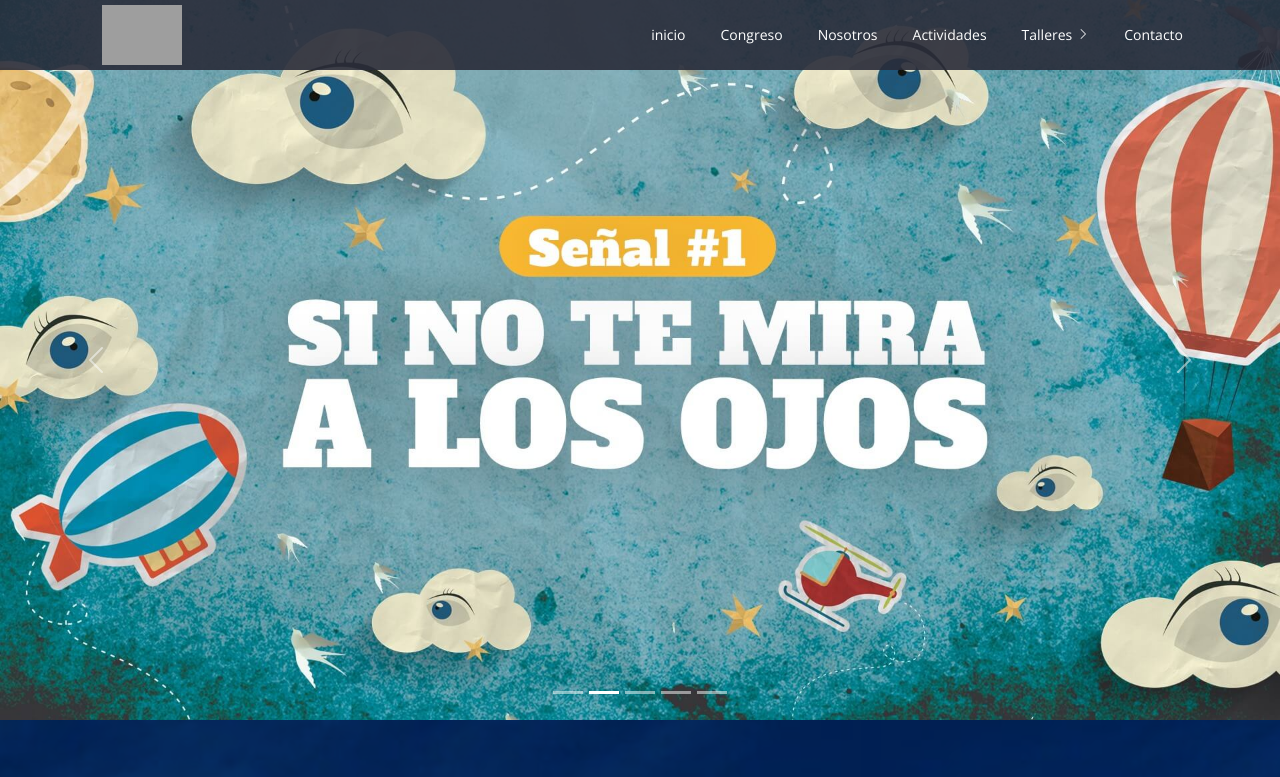
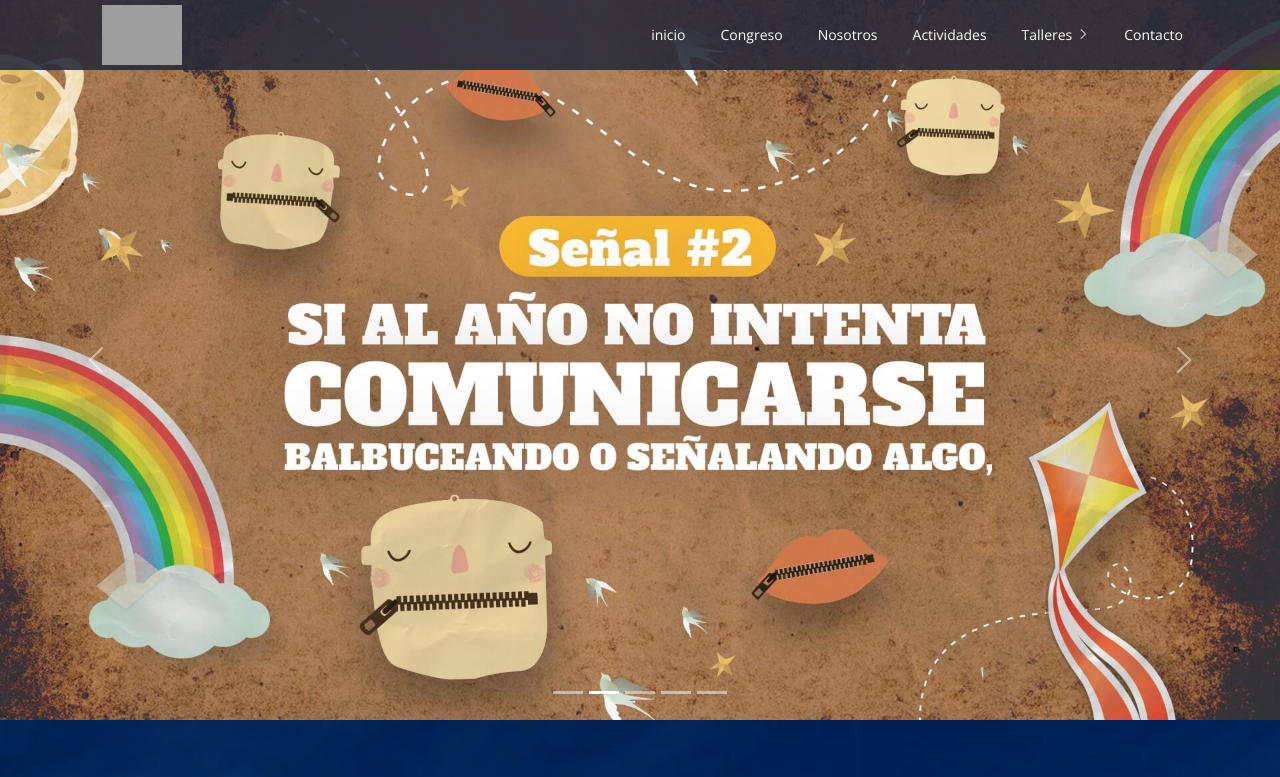
Before and after one commit to fbiason/tea-santacruz, a website: page index.html in a window 1280 px wide. Shown: the top 777 px of the page. Drawn offline with nearby package versions, Linux system fonts and the light colour scheme; grey boxes are pictures that could not be loaded.

Commit message:
Web Finalizada

```diff
--- a/index.html
+++ b/index.html
@@ -87,16 +87,16 @@
         <img src="assets/img/hero-1.jpg" class="d-block w-100" alt="Señales TEA">
       </div>
       <div class="carousel-item">
-        <img src="assets/img/hero-1.jpg" class="d-block w-100" alt="Señales TEA">
+        <img src="assets/img/hero-2.jpg" class="d-block w-100" alt="Señales TEA">
       </div>
       <div class="carousel-item">
-        <img src="assets/img/hero-1.jpg" class="d-block w-100" alt="Señales TEA">
+        <img src="assets/img/hero-3.jpg" class="d-block w-100" alt="Señales TEA">
       </div>
       <div class="carousel-item">
-        <img src="assets/img/hero-1.jpg" class="d-block w-100" alt="Señales TEA">
+        <img src="assets/img/hero-4.jpg" class="d-block w-100" alt="Señales TEA">
       </div>
       <div class="carousel-item">
-        <img src="assets/img/hero-.jpg" class="d-block w-100" alt="Señales TEA">
+        <img src="assets/img/hero-5.jpg" class="d-block w-100" alt="Señales TEA">
       </div>
     </div>
     <button class="carousel-control-prev" type="button" data-bs-target="#carouselExampleIndicators" data-bs-slide="prev">
@@ -264,7 +264,7 @@
     <!-- ======= Nosotros Section ======= -->
     <section id="nosotros" class="nosotros section-bg">
       <div class="container" data-aos="fade-up">
-        <div class="row no-gutters">
+        <div class="row">
           <div class="content col-xl-5 d-flex align-items-stretch">
             <div class="content">
               <h3>¿Qué es Fundación TEA Santa Cruz?</h3>
@@ -280,14 +280,12 @@
                 espectro autista, mediante diagnósticos y atención oportuna, fortaleciendo la formación de familiares y
                 profesionales, y desarrollando acciones comunitarias de sensibilización, concientización que aseguren la
                 participación de las personas con condición de TEA como ciudadanos activos, en equidad de oportunidades.
-
               </p>
             </div>
           </div>
           <div class="col-xl-7 d-flex align-items-stretch">
             <div class="icon-boxes d-flex flex-column justify-content-center">
               <div class="row">
-
                 <div class="col-md-6 icon-box" data-aos="fade-up" data-aos-delay="100">
                   <i class="far fa-handshake"></i>
                   <h4>Compromiso</h4>
@@ -301,7 +299,7 @@
                   </p>
                 </div>
                 <div class="col-md-6 icon-box" data-aos="fade-up" data-aos-delay="200">
-                  <i class="fas fa-rocket "></i>
+                  <i class="fas fa-rocket"></i>
                   <h4>Iniciativa</h4>
                   <p>
                     Entre nuestras principales iniciativas, se encuentran
@@ -341,6 +339,7 @@
         </div>
       </div>
     </section>
+
     <!-- End NosotrosSection -->
 
     <!-- ======= Actividades Section ======= -->
```
